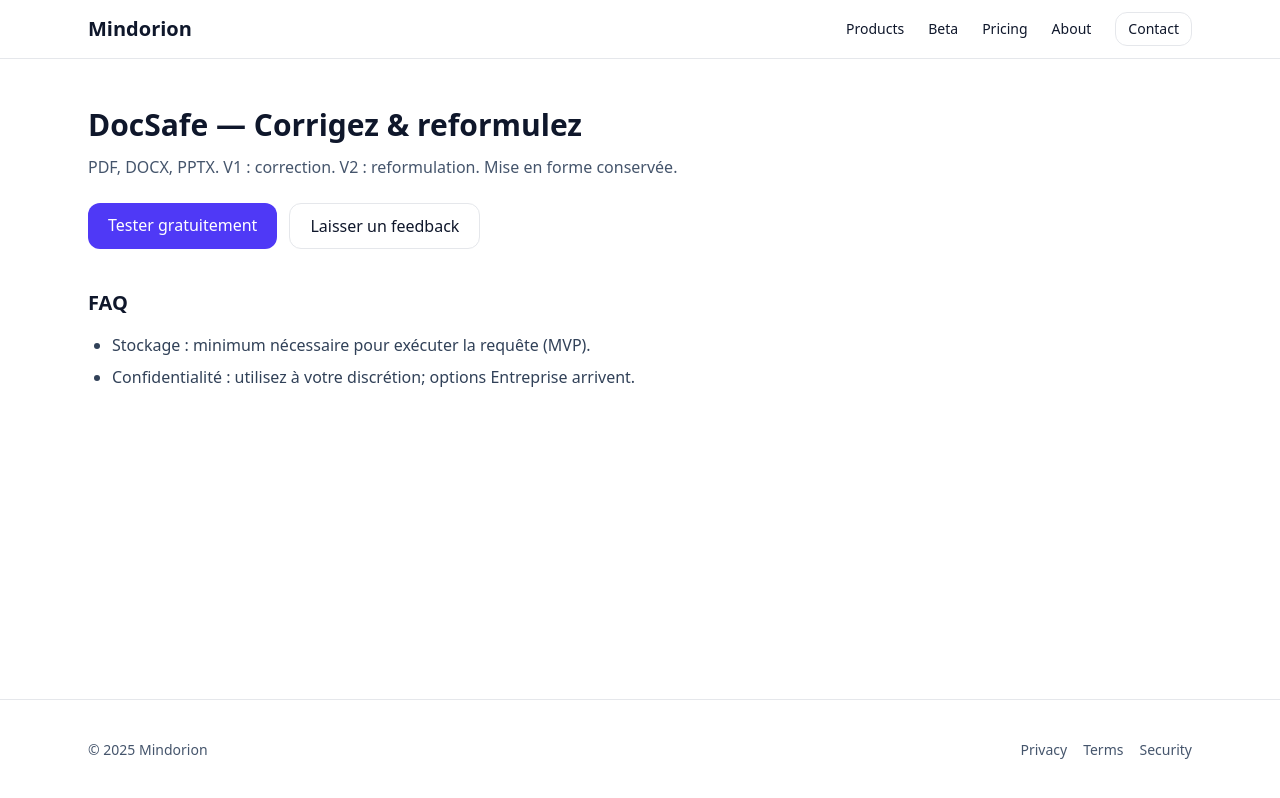
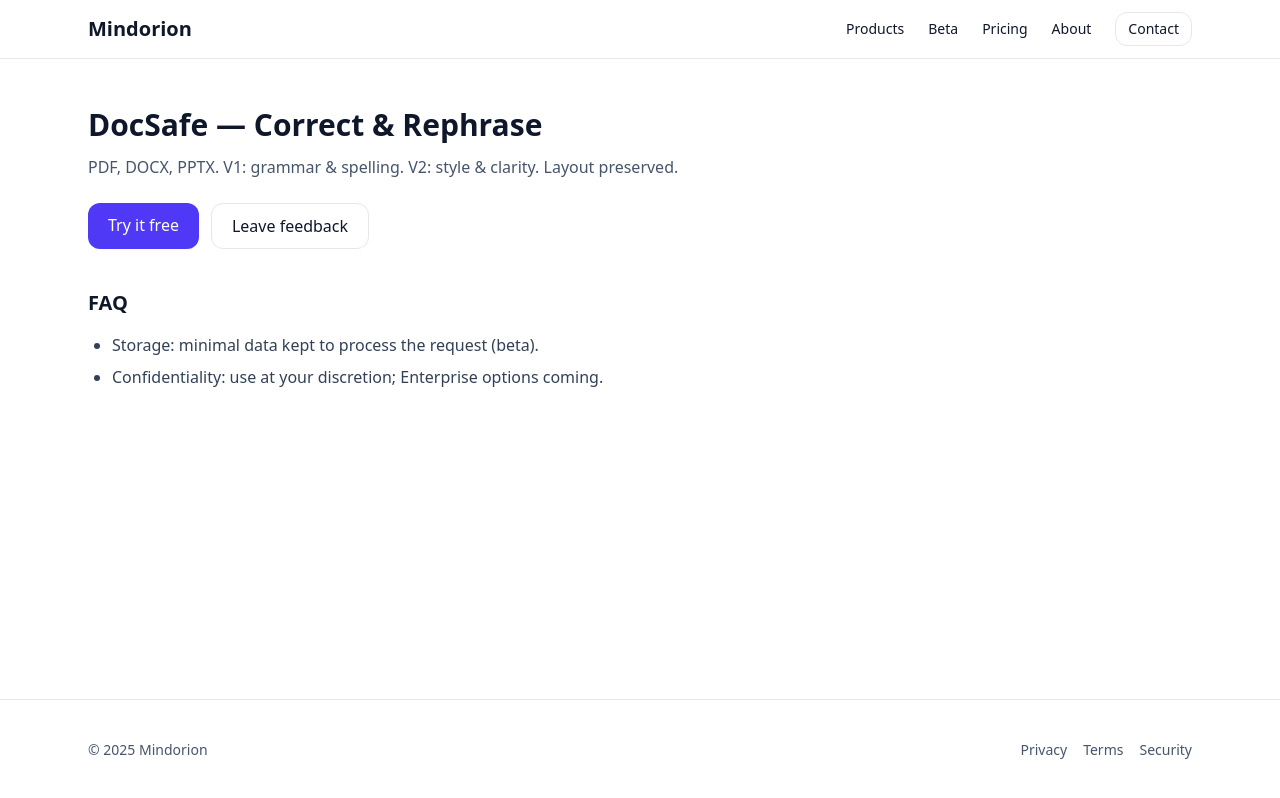
Before and after one commit to Docsafecompany/nextjs-enterprise-mindorion, a Next.js app: page /products/docsafe in a window 1280 px wide. Built offline with nearby package versions, Linux system fonts and the light colour scheme.

Commit message:
Update page.tsx

```diff
--- a/app/products/docsafe/page.tsx
+++ b/app/products/docsafe/page.tsx
@@ -1,16 +1,22 @@
-export default function Page(){
+export default function Page() {
   return (
     <div className="mx-auto max-w-6xl px-6 py-12">
-      <h1 className="text-3xl font-bold">DocSafe — Corrigez & reformulez</h1>
-      <p className="mt-3 text-slate-600">PDF, DOCX, PPTX. V1 : correction. V2 : reformulation. Mise en forme conservée.</p>
+      <h1 className="text-3xl font-bold">DocSafe — Correct & Rephrase</h1>
+      <p className="mt-3 text-slate-600">
+        PDF, DOCX, PPTX. V1: grammar & spelling. V2: style & clarity. Layout preserved.
+      </p>
       <div className="mt-6 flex gap-3">
-        <a href="https://TON_URL_DOCSAFE" className="rounded-xl bg-indigo-600 px-5 py-2.5 text-white">Tester gratuitement</a>
-        <a href="/beta" className="rounded-xl border px-5 py-2.5">Laisser un feedback</a>
+        <a href="https://nextjs-boilerplate-mocha-rho-16.vercel.app" className="rounded-xl bg-indigo-600 px-5 py-2.5 text-white">
+          Try it free
+        </a>
+        <a href="/beta" className="rounded-xl border px-5 py-2.5">
+          Leave feedback
+        </a>
       </div>
       <h2 className="mt-10 text-xl font-semibold">FAQ</h2>
       <ul className="mt-4 list-disc pl-6 space-y-2 text-slate-700">
-        <li>Stockage : minimum nécessaire pour exécuter la requête (MVP).</li>
-        <li>Confidentialité : utilisez à votre discrétion; options Entreprise arrivent.</li>
+        <li>Storage: minimal data kept to process the request (beta).</li>
+        <li>Confidentiality: use at your discretion; Enterprise options coming.</li>
       </ul>
     </div>
   );
```
